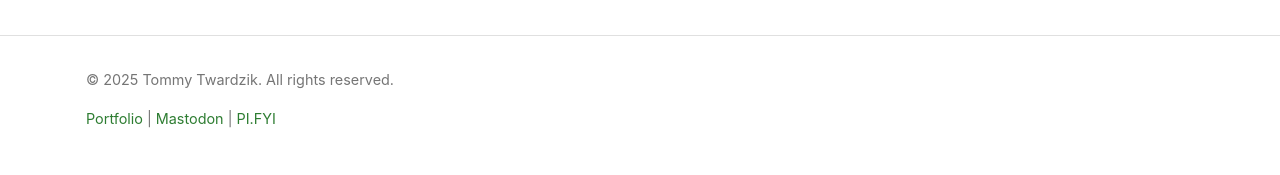
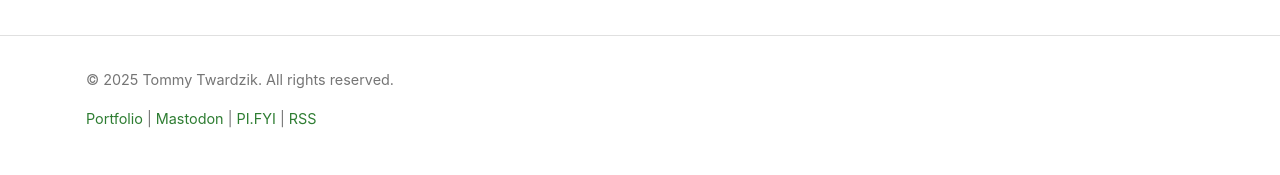
Before and after one commit to ttwardz/bum-notes-blog, a Jekyll site: the page built from index.markdown, in a window 1280 px wide. Shown: the part 1595-1770 px from the top of the page. Built offline with Jekyll 4.4.1, drawn with Linux system fonts in a browser that asks for light colours.

Commit message:
Added RSS link to footer

```diff
--- a/_includes/footer.html
+++ b/_includes/footer.html
@@ -4,7 +4,7 @@
       <div class="footer-text">
         <p>&copy; {{ site.time | date: '%Y' }} Tommy Twardzik. All rights reserved.</p>
 
-        <p><a href="https://tommytwardzik.com/">Portfolio</a> | <a rel="me" href="https://mstdn.social/@ttwardz">Mastodon</a> | <a href="https://www.pi.fyi/u/ttwardz">PI.FYI</a></p>
+        <p><a href="https://tommytwardzik.com/">Portfolio</a> | <a rel="me" href="https://mstdn.social/@ttwardz">Mastodon</a> | <a href="https://www.pi.fyi/u/ttwardz">PI.FYI</a> | <a href="{{ '/feed.xml' | relative_url }}">RSS</a></p>
       </div>
     </div>
   </div>
```
